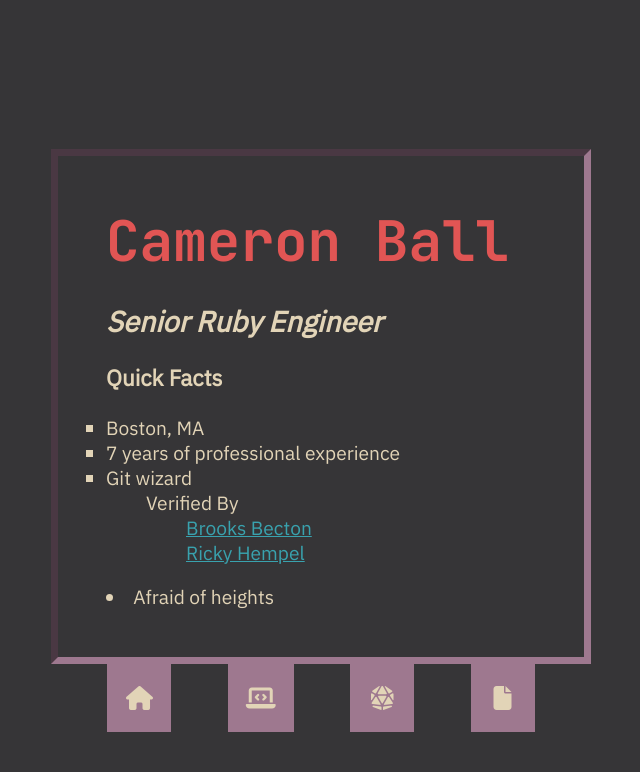
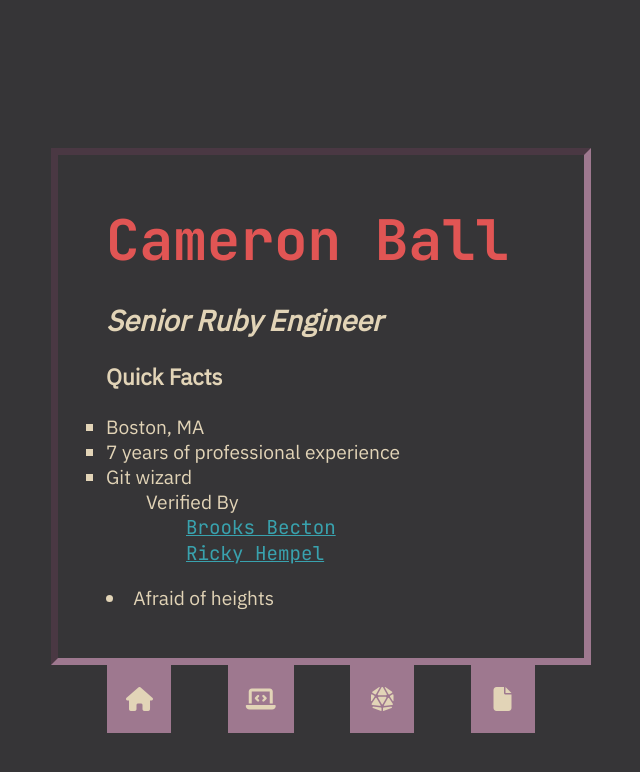
Before and after one commit to cam-ball/cam-ball.github.io, a Jekyll site: the page built from index.md, in a window 1280 px wide. Shown: the top 772 px of the page, without its empty margins (319-959 px from the left). Built offline with Jekyll 4.4.1, drawn with Linux system fonts in a browser that asks for light colours; nearby versions of some CDN libraries.

Commit message:
Monospace for fonts

```diff
--- a/assets/css/main.scss
+++ b/assets/css/main.scss
@@ -109,6 +109,7 @@ ul {
 
 a {
   color: var(--blue);
+  font-family: var(--mono);
 
   &:hover {
     color: var(--red);
```
